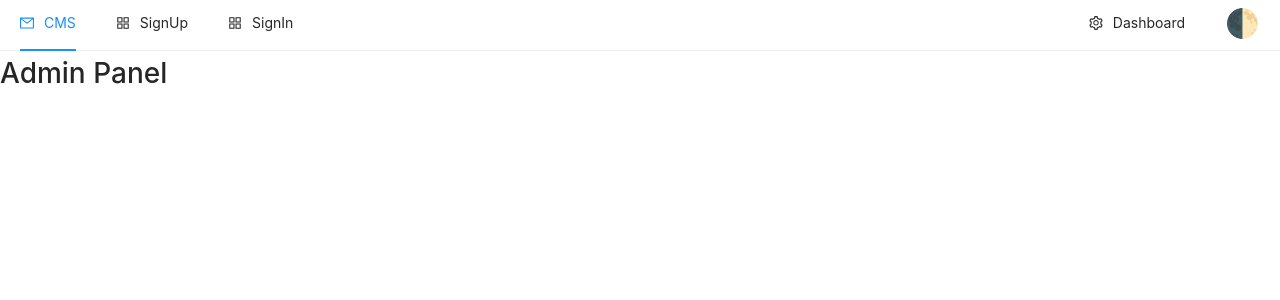
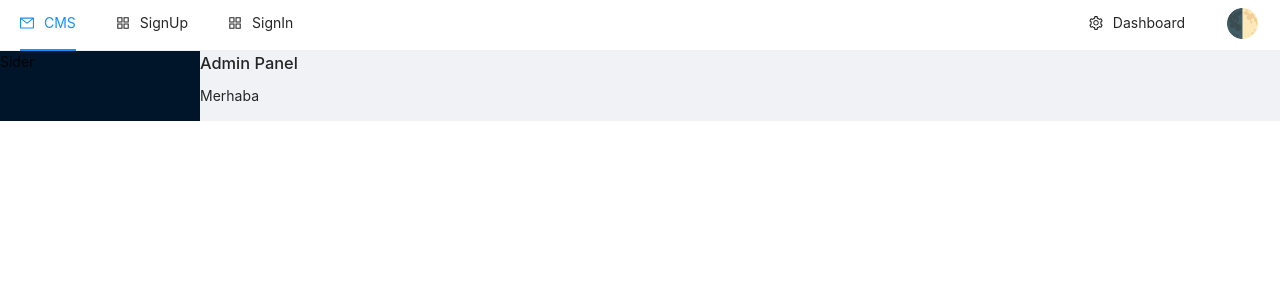
Before and after one commit to gohugotr/wpclone, a Next.js app in the folder client/: page /admin in a window 1280 px wide. Shown: the top 300 px of the page. Built offline with nearby package versions, Linux system fonts and the light colour scheme.

Commit message:
Admin Dashboard oluştu

```diff
--- /dev/null
+++ b/client/components/layout/AdminLayout.jsx
@@ -0,0 +1,20 @@
+import { Layout } from "antd";
+import AdminNav from "../nav/AdminNav";
+
+const { Sider, Content } = Layout;
+
+
+const AdminLayout = ({children}) => {
+    return (
+      <Layout>
+        <AdminNav/>
+        <Layout>
+          <Content>
+            {children}
+          </Content>
+        </Layout>
+      </Layout>
+    )
+}
+
+export default AdminLayout
--- /dev/null
+++ b/client/components/nav/AdminNav.jsx
@@ -0,0 +1,9 @@
+import { Layout } from "antd"
+
+const {Sider, Content} = Layout
+
+const AdminNav = () => {
+    return <Sider>Sider</Sider>
+}
+
+export default AdminNav
--- a/client/pages/admin/index.jsx
+++ b/client/pages/admin/index.jsx
@@ -1,8 +1,11 @@
+import AdminLayout from "../../components/layout/AdminLayout"
+
 const Admin = () => {
   return (
-    <div>
+    <AdminLayout>
       <h1>Admin Panel</h1>
-    </div>
+      <p>Merhaba</p>
+    </AdminLayout>
   )
 }
 
```
Also changed, not shown: client/layout/AdminLayout.jsx (deleted).
